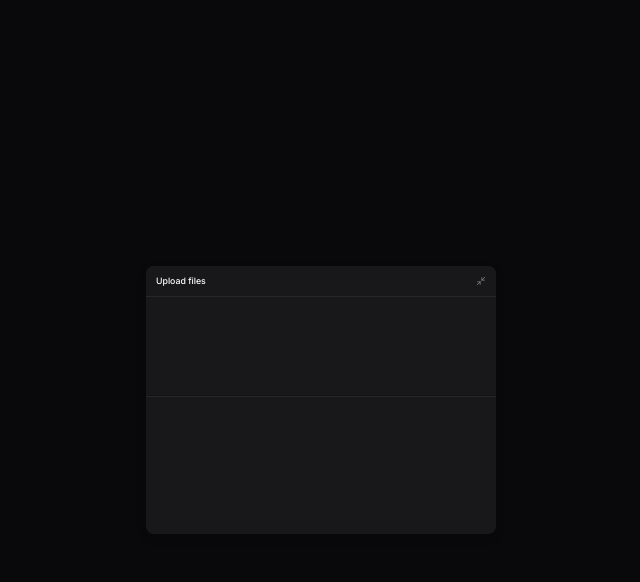
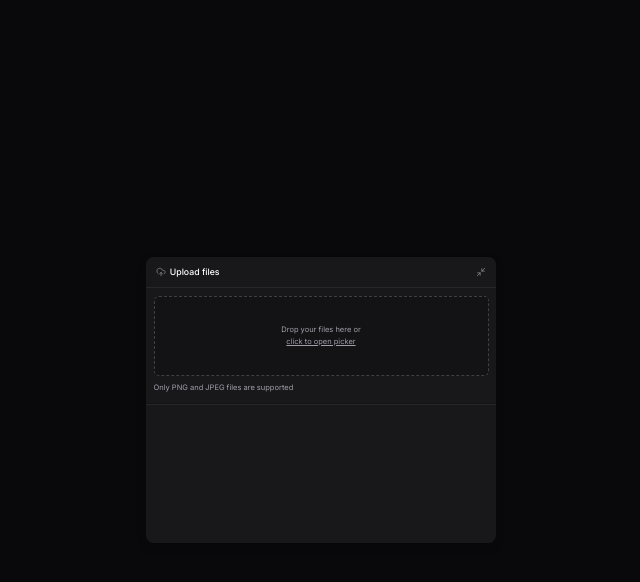
Before and after one commit to douglasmodolo/upload-widget-web, a React (Vite) app: page / in a window 1280 px wide. Both pictures are taken after a click on the button "Upload files". Shown: the top 582 px of the page, without its empty margins (319-959 px from the left). Built offline with nearby package versions, Linux system fonts and the light colour scheme.

Commit message:
Componentes: Dropzone & Title

```diff
--- a/index.html
+++ b/index.html
@@ -11,7 +11,7 @@
     <link href="https://fonts.googleapis.com/css2?family=Inter:ital,opsz,wght@0,14..32,100..900;1,14..32,100..900&family=Roboto+Mono:ital,wght@0,700;1,700&family=Roboto:ital,wght@0,700;1,700&display=swap" rel="stylesheet">
     <title>Upload Widget</title>
   </head>
-  <body class="antialiased bg-zinc-950 text-white">
+  <body class="antialiased bg-zinc-950 text-white --font-inter">
     <div id="root"></div>
     <script type="module" src="/src/main.tsx"></script>
   </body>
--- a/package.json
+++ b/package.json
@@ -15,6 +15,7 @@
     "lucide-react": "^0.485.0",
     "react": "^19.0.0",
     "react-dom": "^19.0.0",
+    "react-dropzone": "^14.3.8",
     "tailwind-variants": "^1.0.0",
     "tailwindcss": "^4.0.17"
   },
--- a/src/components/upload-widget-dropzone.tsx
+++ b/src/components/upload-widget-dropzone.tsx
@@ -1,7 +1,31 @@
+import { useDropzone } from 'react-dropzone';
+
 export function UploadWidgetDropzone() {
+    const { getRootProps, getInputProps, isDragActive } = useDropzone({
+        multiple: true,
+        accept: {
+            'image/jpeg': [],
+            'image/png': [],
+        },
+        onDrop(acceptedFiles) {
+            console.log('Accepted files:', acceptedFiles);
+        }
+    });
+
     return (
-        <div className="px-3 h-32">
+        <div className="px-3 flex flex-col gap-3">
+            <div
+                data-active={isDragActive}
+                className='cursor-pointer text-zinc-400 bg-black/20 p-5 rounded-lg border border-zinc-700 border-dashed h-32 flex flex-col items-center justify-center gap-1 hover:border-zinc-600 transition-colors data-[active=true]:bg-indigo-500/10 data-[active=true]:border-indigo-500 data-[active=true]:text-indigo-400'
+                {...getRootProps()}
+            >
+                <input type="file" {...getInputProps()} />
 
+                <span className='text-xs'>Drop your files here or</span>
+                <span className='text-xs underline'>click to open picker</span>
+            </div>
+
+            <span className='text-xs text-zinc-400'>Only PNG and JPEG files are supported</span>
         </div>
     )
 }
--- a/src/components/upload-widget-header.tsx
+++ b/src/components/upload-widget-header.tsx
@@ -1,11 +1,12 @@
 import * as Collapsible from "@radix-ui/react-collapsible";
 import { Minimize2 } from "lucide-react";
 import { Button } from "./ui/button";
+import { UploadWidgetTitle } from "./upload-widget-title";
 
 export function UploadWidgetHeader() {
     return (
         <div className="w-full p-4 py-2 bg-whiteOp2 border-zinc-800 border-b flex items-center justify-between">
-            <span className="text-sm font-medium">Upload files</span>
+            <UploadWidgetTitle />
 
             <Collapsible.Trigger asChild>
                 <Button size="icon" className="-mr-2 cursor-pointer">
--- a/src/components/upload-widget-minimized-button.tsx
+++ b/src/components/upload-widget-minimized-button.tsx
@@ -1,10 +1,11 @@
 import * as Collapsible from "@radix-ui/react-collapsible";
 import { Maximize2 } from "lucide-react";
+import { UploadWidgetTitle } from "./upload-widget-title";
 
 export function UploadWidgetMinimizedButton() {
     return (
         <Collapsible.CollapsibleTrigger className="group w-full bg-white/2 py-3 px-5 flex items-center justify-between cursor-pointer">
-            <span className="text-sm font-medium">Upload files</span>
+            <UploadWidgetTitle />
 
             <Maximize2 strokeWidth={1.5} className="size-4 text-zinc-400 group-hover:text-zinc-100" />
         </Collapsible.CollapsibleTrigger>
--- /dev/null
+++ b/src/components/upload-widget-title.tsx
@@ -0,0 +1,10 @@
+import { UploadCloud } from "lucide-react"
+
+export function UploadWidgetTitle() {
+    return (
+        <div className="flex items-center gap-1.5 text-sm font-medium">
+            <UploadCloud className="size-4 text-zinc-400" strokeWidth={1.5}/>
+            <span>Upload files</span>
+        </div>
+    )
+}
```
Also changed, not shown: 1 other file (tests, documents, lock files or other folders).
